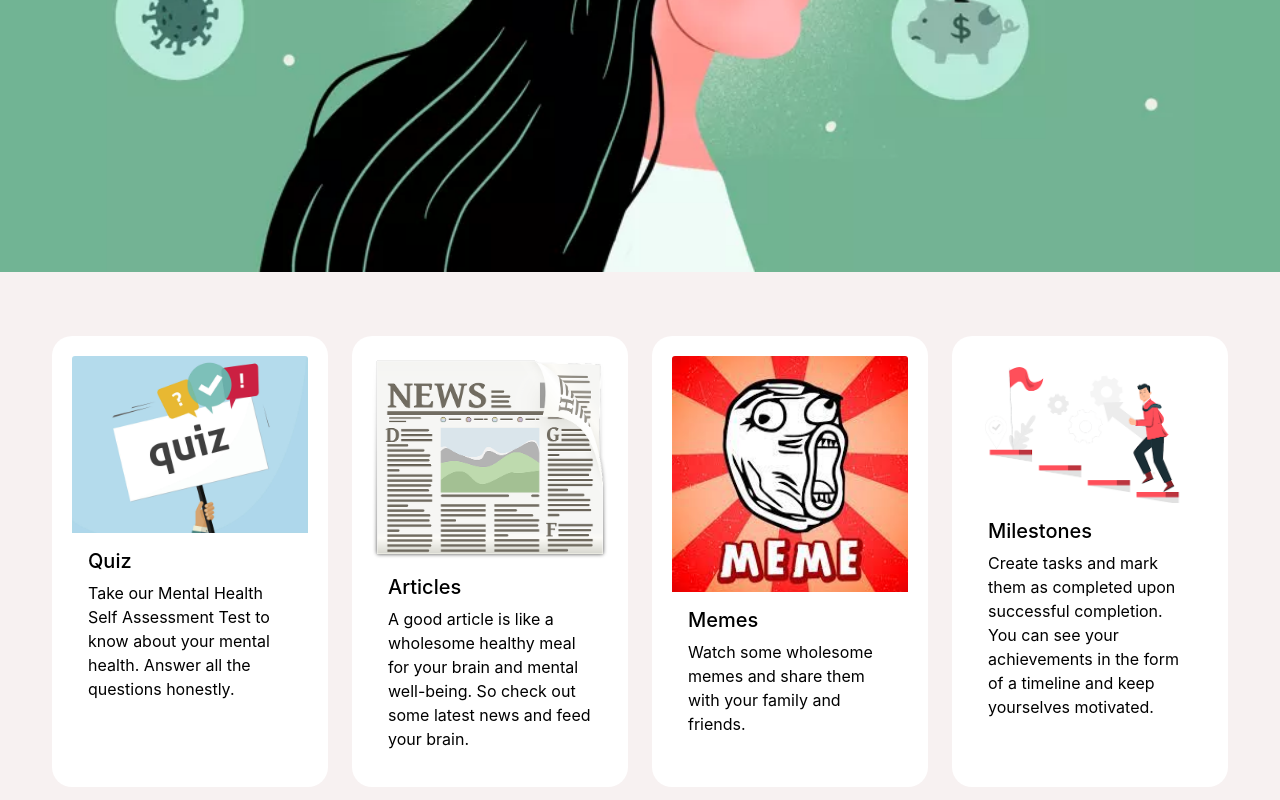
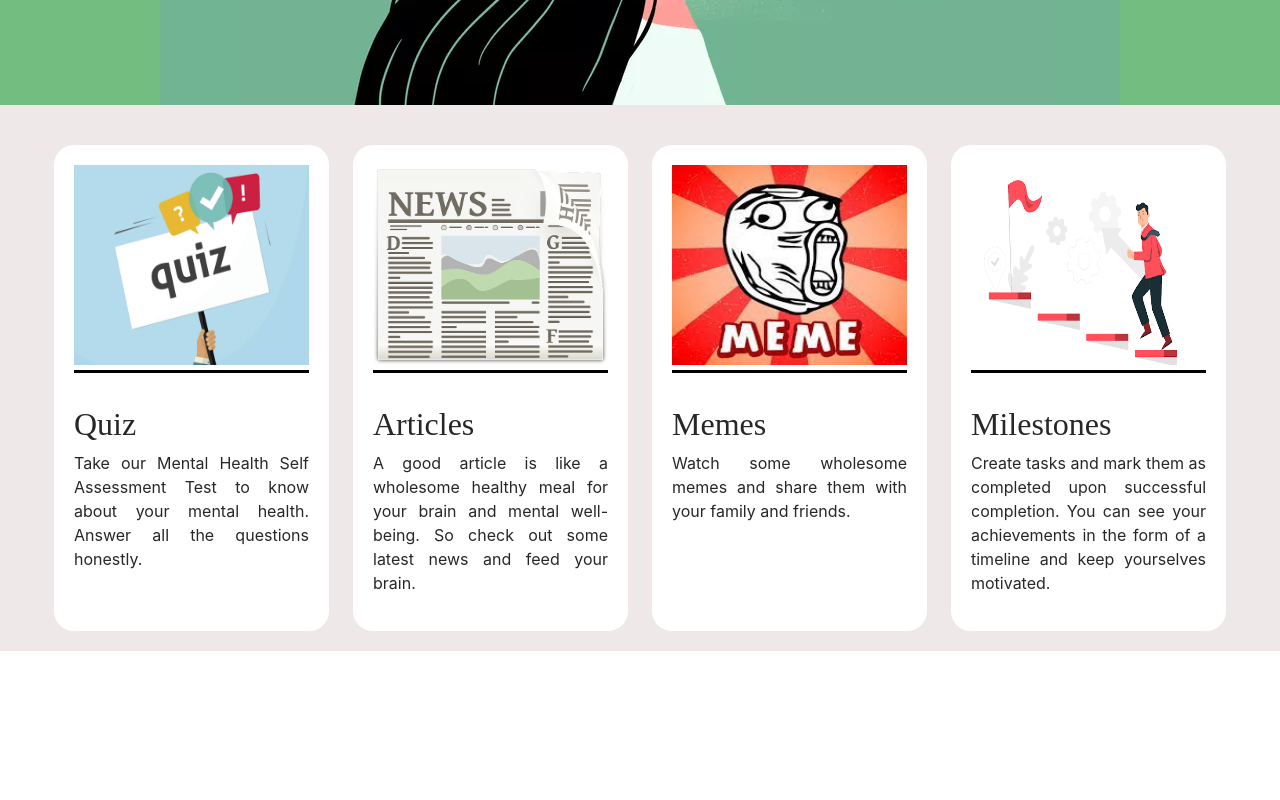
Before and after one commit to SE-Project-Team/Healify, a React (Create React App) app in the folder healify/: page / in a window 1280 px wide. Shown: the part 480-1280 px from the top of the page. Built offline with nearby package versions, Linux system fonts and the light colour scheme; no server answers.

Commit message:
Home Page Edited a bit

```diff
--- a/healify/src/App.js
+++ b/healify/src/App.js
@@ -21,7 +21,6 @@ import { Events } from "./Components/Events/Events";
 import News from "./Components/News/News";
 import { Recorder } from "./Components/DrumKit/Recorder";
 import { Drumkit } from "./Components/DrumKit/Drumkit";
-
 
 import "./App.css";
 
--- /dev/null
+++ b/healify/src/Components/Home/Card.js
@@ -0,0 +1,22 @@
+import React from "react";
+import styles from "./Home.module.css";
+import cardStyles from "./Card.module.css";
+import { Link } from "react-router-dom";
+
+export const Card = (props) => {
+  const { path, imgSrc, imgAlt, cardName, cardDesc } = props;
+
+  return (
+    <Link to={path} className={`${styles.remove_underline} ${styles.homecard}`}>
+      <article>
+        <section className={cardStyles.imgSection}>
+          <img src={imgSrc} alt={imgAlt} />
+        </section>
+        <section className={cardStyles.textSection}>
+          <h2>{cardName}</h2>
+          <p>{cardDesc}</p>
+        </section>
+      </article>
+    </Link>
+  );
+};
--- /dev/null
+++ b/healify/src/Components/Home/Card.module.css
@@ -0,0 +1,40 @@
+.imgSection {
+  border-bottom: black solid 3px;
+}
+
+.imgSection img {
+  height: 200px;
+  width: 100%;
+  margin-bottom: 5px;
+}
+
+.imgSection:hover {
+  animation: imgBorder 2s 1 forwards;
+}
+
+@keyframes imgBorder {
+  0% {
+    box-shadow: none;
+  }
+
+  100% {
+    box-shadow: 2px 2px 7px 2px rgb(104, 97, 97);
+  }
+}
+
+.textSection h2 {
+  margin-top: 2rem;
+  font-family: cursive;
+}
+
+.textSection p {
+  text-align: justify;
+}
+
+.textSection h2:hover {
+  text-shadow: 1px 1px 1px black;
+}
+
+.textSection p:hover {
+  text-shadow: 0.5px 0.5px 0.5px rgb(105, 99, 99);
+}
--- a/healify/src/Components/Home/Home.js
+++ b/healify/src/Components/Home/Home.js
@@ -5,16 +5,7 @@ import newsimg from "../../Assets/news.jpg";
 import memeimg from "../../Assets/meme.jpg";
 import styles from "./Home.module.css";
 import milestoneimg from "../../Assets/milestone.jpg";
-import {
-  MDBCard,
-  MDBCardImage,
-  MDBCardBody,
-  MDBCardTitle,
-  MDBCardText,
-  MDBRow,
-  MDBCol,
-} from "mdb-react-ui-kit";
-import { Link } from "react-router-dom";
+import { Card } from "./Card";
 import { Header } from "./Header";
 
 export const Home = () => {
@@ -27,88 +18,45 @@ export const Home = () => {
             <img src={image} alt="home" />
             {/* <h1 className={styles.banner}>"Life is Beautiful"</h1> */}
           </div>
-          <MDBRow
-            className={
-              "row-cols-1 row-cols-md-4 row-cols-sm-2 g-4 " + styles.mdbCustom
-            }
-          >
-            <MDBCol>
-              <MDBCard className={styles.homecard}>
-                <MDBCardImage src={quizimg} alt="..." position="top" />
-                <Link to="/QuizLanding" className={styles.remove_underline}>
-                  <MDBCardBody>
-                    <MDBCardTitle>Quiz</MDBCardTitle>
-                    <MDBCardText>
-                      Take our Mental Health Self Assessment Test to know about
-                      your mental health. Answer all the questions honestly.
-                    </MDBCardText>
-                  </MDBCardBody>
-                </Link>
-              </MDBCard>
-            </MDBCol>
-            <MDBCol>
-              <MDBCard className={styles.homecard}>
-                <MDBCardImage src={newsimg} alt="..." position="top" />
-                <Link to="/News" className={styles.remove_underline}>
-                  <MDBCardBody>
-                    <MDBCardTitle>Articles</MDBCardTitle>
-                    <MDBCardText>
+          <section className={`${styles.mdbCustom}`}>
+            <Card
+              path="/QuizLanding"
+              imgSrc={quizimg}
+              alt={"..."}
+              cardName={`Quiz`}
+              cardDesc={`Take our Mental Health Self Assessment Test to know about
+        your mental health. Answer all the questions honestly.`}
+            />
+            <Card
+              path="/News"
+              imgSrc={newsimg}
+              alt={"..."}
+              cardName={`Articles`}
+              cardDesc={`
             A good article is like a wholesome healthy meal for your
             brain and mental well-being. So check out some latest news
-                      and feed your brain.
-                    </MDBCardText>
-                  </MDBCardBody>
-                </Link>
-              </MDBCard>
-            </MDBCol>
-            <MDBCol>
-              <MDBCard className={styles.homecard}>
-                <MDBCardImage src={memeimg} alt="..." position="top" />
-                <Link to="/Memes" className={styles.remove_underline}>
-                  <MDBCardBody>
-                    <MDBCardTitle>Memes</MDBCardTitle>
-                    <MDBCardText>
-                      Watch some wholesome memes and share them with your family
-                      and friends.
-                    </MDBCardText>
-                  </MDBCardBody>
-                </Link>
-              </MDBCard>
-            </MDBCol>
-            {/* <MDBCol>
-            <MDBCard className={styles.homecard}>
-              <MDBCardImage src={gameimg} alt="..." position="top" />
-              <Link to="/Games">
-                <MDBCardBody>
-                  <MDBCardTitle>Games</MDBCardTitle>
-                  <MDBCardText>
-                    This is a longer card with supporting text below as a
-                    natural lead-in to additional content. This content is a
-                    little bit longer.
-                  </MDBCardText>
-                </MDBCardBody>
-              </Link>
-            </MDBCard>
-          </MDBCol> */}
-
-            <MDBCol>
-              <MDBCard className={styles.homecard}>
-                <MDBCardImage src={milestoneimg} alt="..." position="top" />
-                <Link to="/MilestonesHome" className={styles.remove_underline}>
-                  <MDBCardBody>
-                    <MDBCardTitle>Milestones</MDBCardTitle>
-                    <MDBCardText>
-                      Create tasks and mark them as completed upon successful
+            and feed your brain.`}
+            />
+            <Card
+              path="/Memes"
+              imgSrc={memeimg}
+              alt={"..."}
+              cardName={`Memes`}
+              cardDesc={`Watch some wholesome memes and share them with your family
+            and friends.`}
+            />
+            <Card
+              path="/MilestonesHome"
+              imgSrc={milestoneimg}
+              alt={"..."}
+              cardName={`Milestones`}
+              cardDesc={`Create tasks and mark them as completed upon successful
             completion. You can see your achievements in the form of a
-                      timeline and keep yourselves motivated.
-                    </MDBCardText>
-                  </MDBCardBody>
-                </Link>
-              </MDBCard>
-            </MDBCol>
-          </MDBRow>
+            timeline and keep yourselves motivated.`}
+            />
+          </section>
         </div>
-
+      </div>
       <footer>
         {" "}
         <div className={styles["bottom-container"]}>
@@ -124,7 +72,6 @@ export const Home = () => {
           <p className={styles.copyright}>© 2021 IIT Tirupati</p>
         </div>
       </footer>
-      </div>
     </>
   );
 };
--- a/healify/src/Components/Home/Home.module.css
+++ b/healify/src/Components/Home/Home.module.css
@@ -31,7 +31,7 @@
   transition: background-color 0.5s;
 }
 .container {
-  background: rgb(247, 241, 241);
+  background: rgb(255, 255, 255);
 }
 
 .whiteHeader ul li {
@@ -116,7 +116,7 @@
 }
 .top-container {
   /* background-color: #a4ccb5; */
-  background: rgb(247, 241, 241);
+  background: rgb(238, 232, 232);
   position: relative;
 }
 .navv {
@@ -143,6 +143,7 @@
   border-style: solid;
   transition: 200ms;
   min-height: 100%;
+  background: rgb(255, 255, 255);
 }
 .homecard:hover {
   box-shadow: 0 2px 20px 0 #ccd2d8;
@@ -150,8 +151,14 @@
   top: 5px;
   right: 5px; */
 }
+.img {
+  background: rgb(115, 189, 128);
+  display: flex;
+  justify-content: center;
+}
 .img img {
-  width: 100%;
+  position: relative;
+  width: 75%;
   opacity: 1;
 }
 .card {
@@ -253,7 +260,12 @@
   margin-bottom: 0px;
   padding: 20px;
   display: flex;
-  justify-content: center;
+  gap: 10px;
+  justify-content: space-evenly;
+  flex-wrap: wrap;
+}
+.mdbCustom a {
+  flex-basis: 275px;
 }
 .titleWrapper {
   display: flex;
```
Also changed, not shown: healify/src/Components/Home/Home2.js (deleted, +0 -35 lines). Lines whose indentation alone changed are shown as unchanged.
